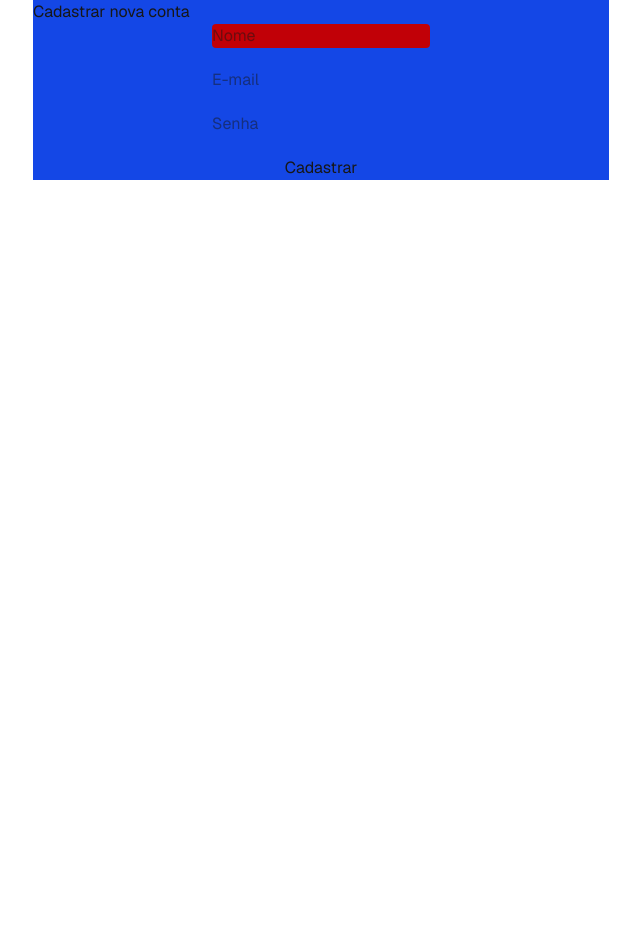
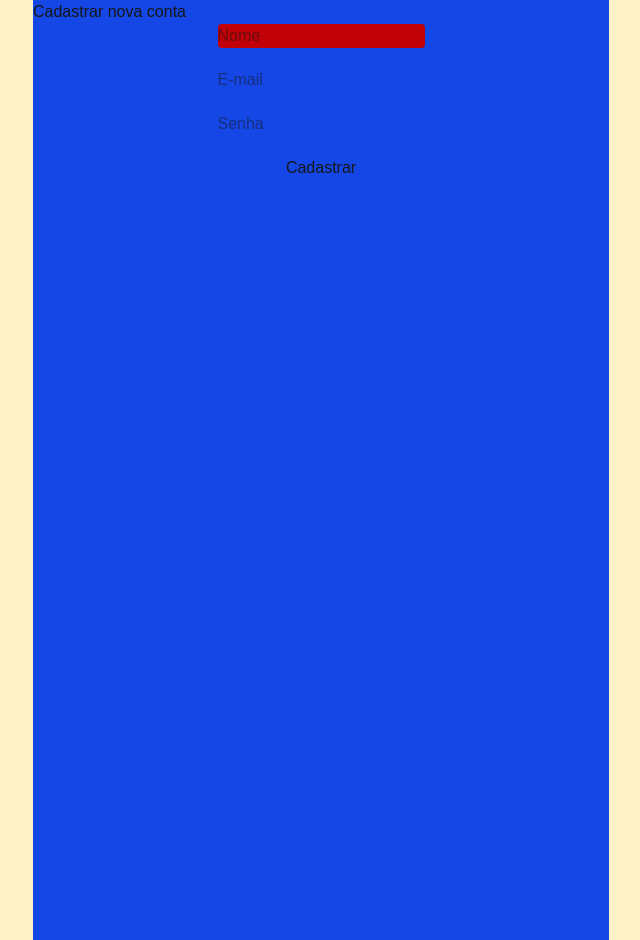
Before and after one commit to gustavocarvalho-ra/NextJs-NexusLeet, a Next.js app: page / in a window 1280 px wide. Shown: the whole page, without its empty margins (319-959 px from the left). Before the commit the page ends 800 px from the top, so only its background shows below. Built offline with nearby package versions, Linux system fonts and the light colour scheme.

Commit message:
style: changed main page

```diff
--- a/src/app/page.tsx
+++ b/src/app/page.tsx
@@ -1,9 +1,9 @@
-import styles from "./page.module.css";
 import RegisterPage from "./userregister/page";
 
 export default function Home() {
   return (
-    <div className={styles.page}>
+    <div className="w-100% h-235 bg-amber-100 flex justify-center align-center">
+
       <RegisterPage />
     </div>
   );
```
